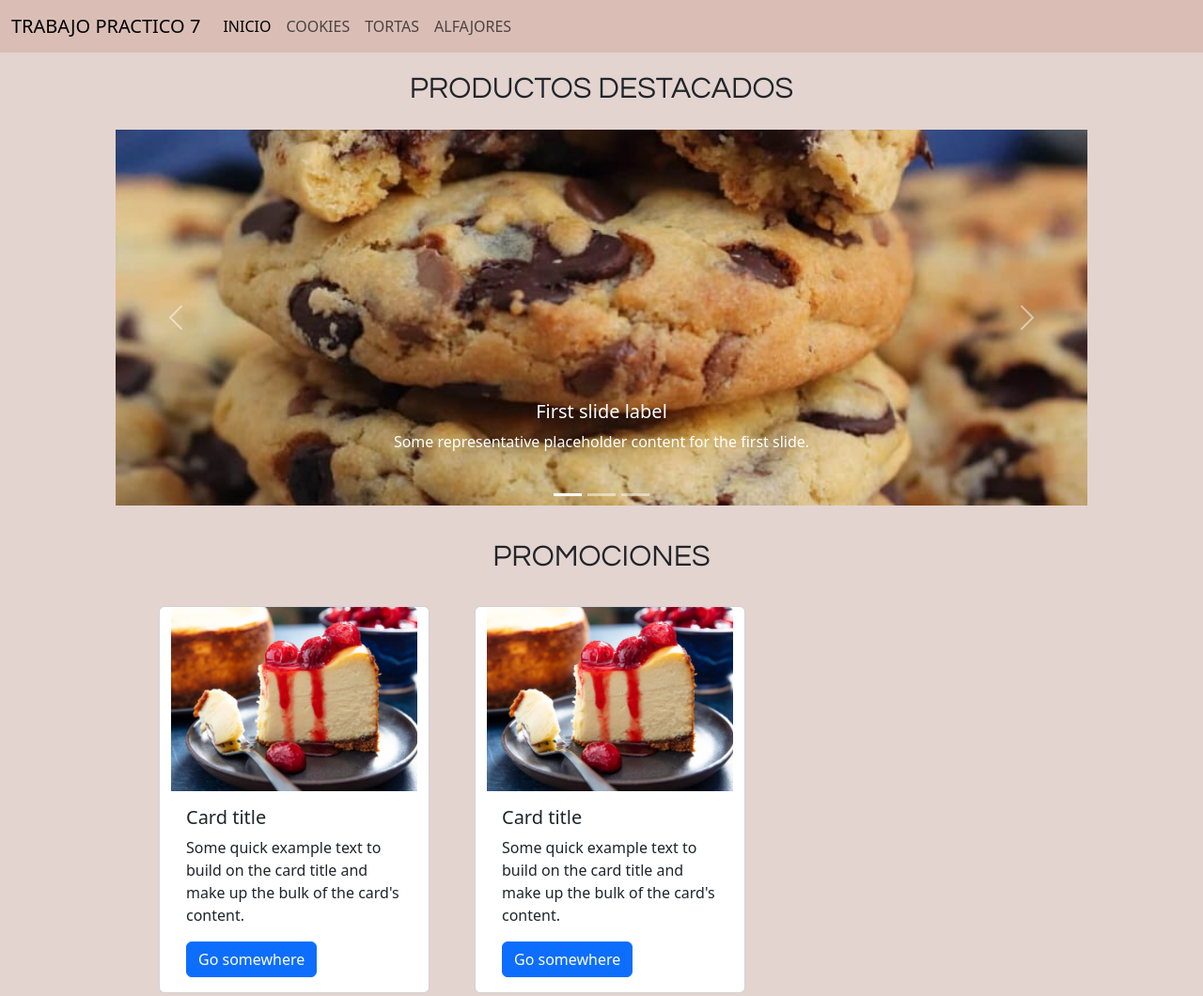
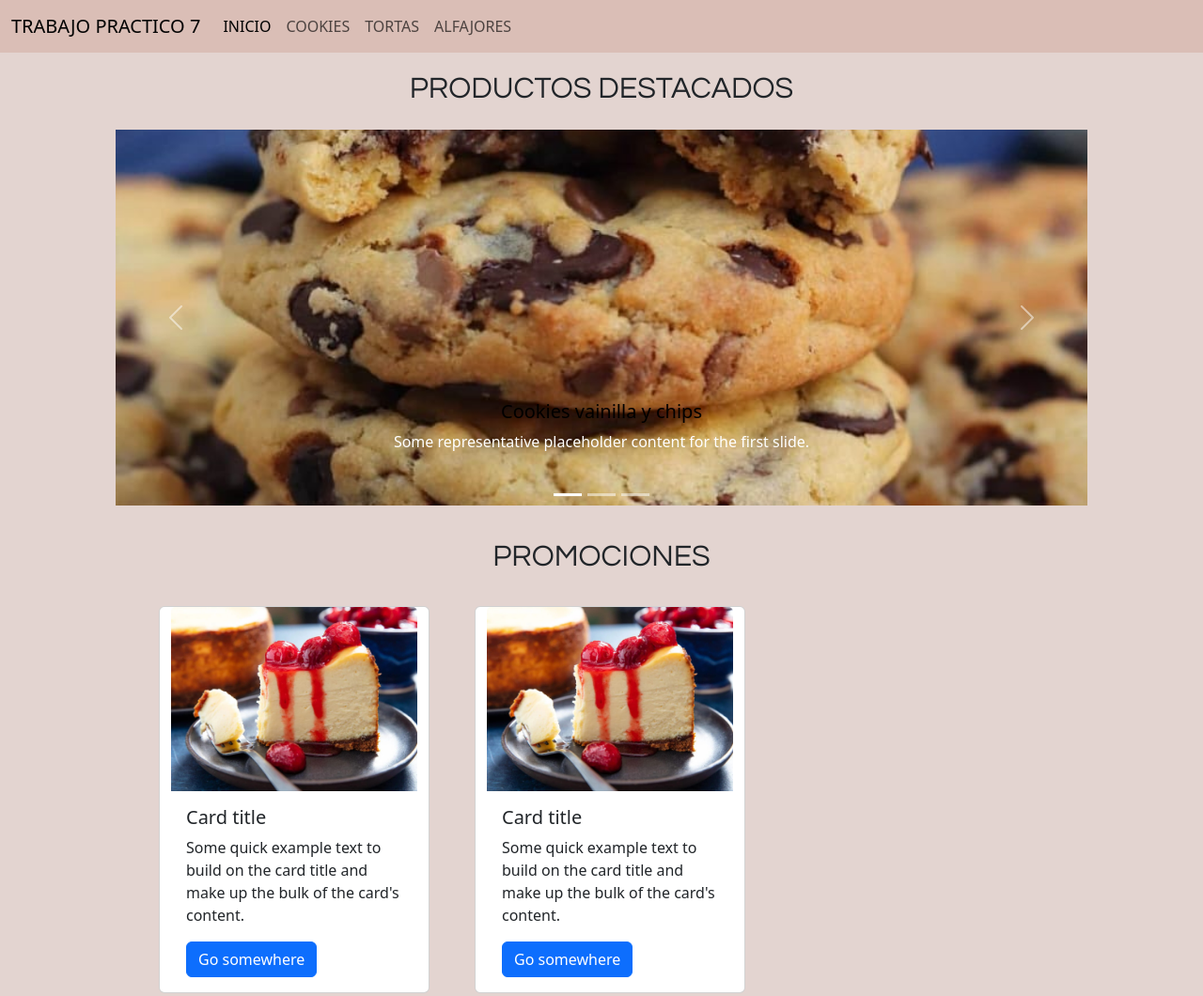
Before and after one commit to FrancoLuvisotti/Trabajo-clase-6-, a plain HTML site: page index.html in a window 1280 px wide. Shown: the top 1060 px of the page at 94% size. Drawn offline with Linux system fonts and the light colour scheme.

Commit message:
carrusel img

```diff
--- a/index.html
+++ b/index.html
@@ -48,7 +48,7 @@
 					<div class="carousel-item active">
 						<img src="img/Imagen de WhatsApp 2024-07-27 a las 11.52.41_69ed23fd.jpg" class="d-block w-100" alt="...">
 							<div class="carousel-caption d-none d-md-block">
-								<h5>First slide label</h5>
+								<h5 style="color:black">Cookies vainilla y chips</h5>
 								<p>Some representative placeholder content for the first slide.</p>
 							</div>
 					</div>
```
